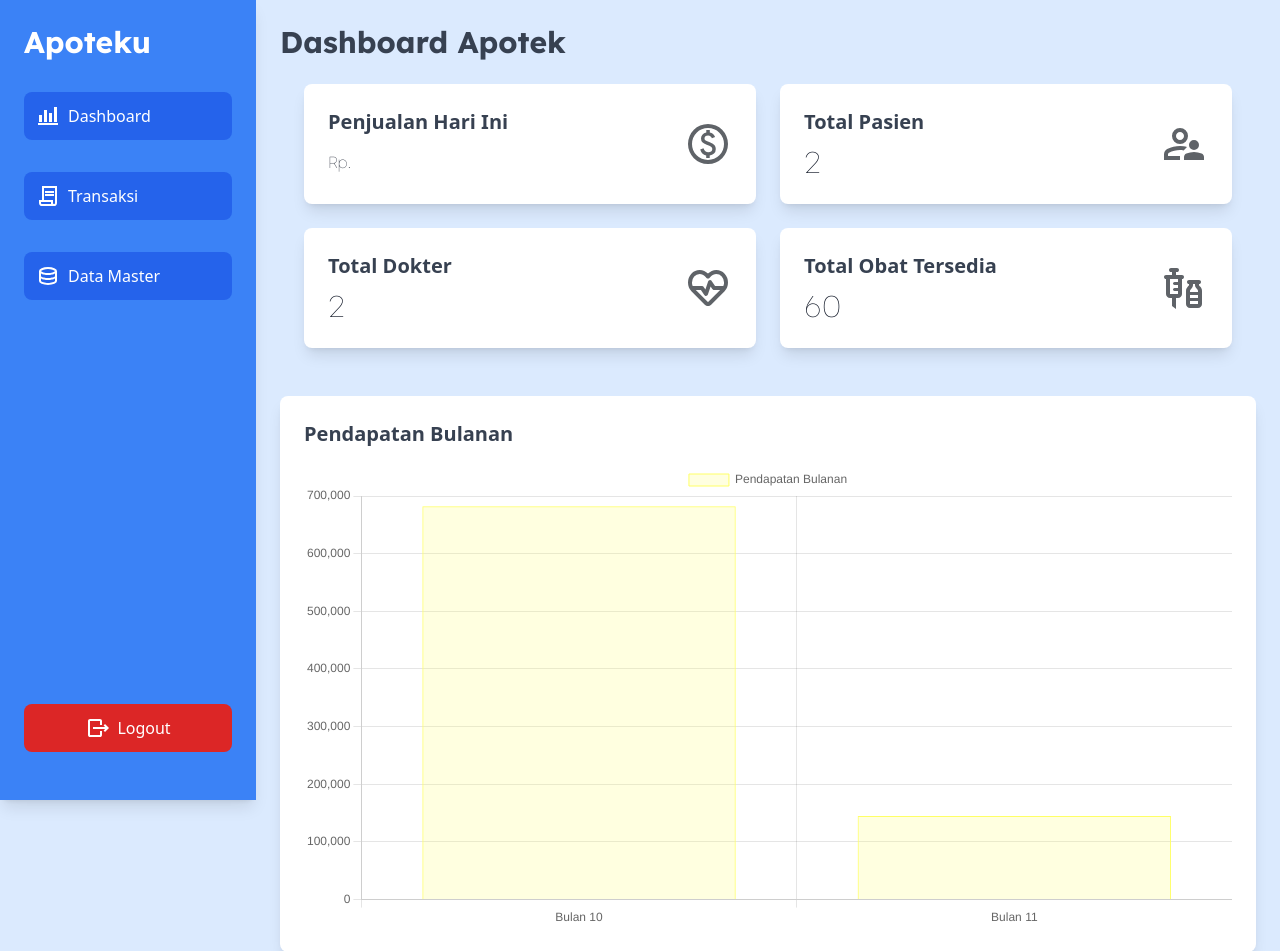
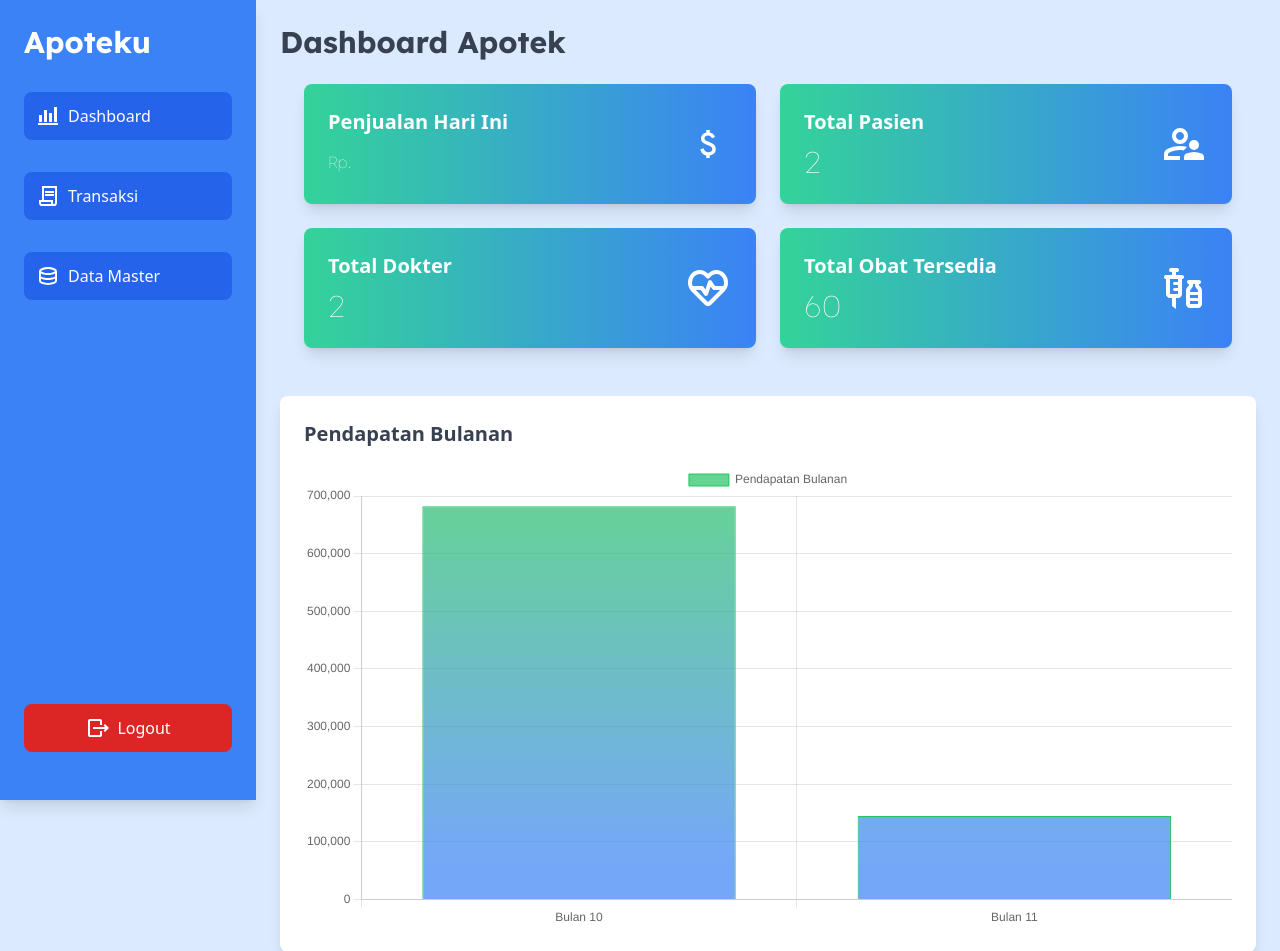
Before and after one commit to praditarif/apoteku, a PHP site: page /main.php in a window 1280 px wide. Shown: the top 951 px of the page. Run offline with PHP 8.4, Linux system fonts and the light colour scheme; data comes from the database, SQL or seed files in the repository.

Commit message:
merubah design dashboard

```diff
--- a/src/main.php
+++ b/src/main.php
@@ -61,57 +61,62 @@
 
         <!-- Cards Section -->
         <section class="container mx-auto p-6 grid grid-cols-1 md:grid-cols-2 gap-6">
-            <div class="bg-white p-6 rounded-lg shadow-lg flex items-center justify-between">
+            <div
+                class="bg-gradient-to-r from-green-400 to-blue-500 p-6 rounded-lg shadow-lg flex items-center justify-between">
                 <div>
-                    <h2 class="text-xl font-bold text-gray-700">Penjualan Hari Ini</h2>
-                    <div class="flex items-center text-3xl mt-2">
+                    <h2 class="text-xl font-bold text-white">Penjualan Hari Ini</h2>
+                    <div class="flex items-center text-3xl mt-2 text-white">
                         <p>Rp.</p>
                         <p class="ml-1"><?php echo $transaksi['total_harga']; ?></p>
                     </div>
                 </div>
                 <svg xmlns="http://www.w3.org/2000/svg" height="48px" viewBox="0 -960 960 960" width="48px"
-                    fill="#5f6368">
+                    fill="#FFFFFF">
                     <path
-                        d="M444-200h70v-50q50-9 86-39t36-89q0-42-24-77t-96-61q-60-20-83-35t-23-41q0-26 18.5-41t53.5-15q32 0 50 15.5t26 38.5l64-26q-11-35-40.5-61T516-710v-50h-70v50q-50 11-78 44t-28 74q0 47 27.5 76t86.5 50q63 23 87.5 41t24.5 47q0 33-23.5 48.5T486-314q-33 0-58.5-20.5T390-396l-66 26q14 48 43.5 77.5T444-252v52Zm36 120q-83 0-156-31.5T197-197q-54-54-85.5-127T80-480q0-83 31.5-156T197-763q54-54 127-85.5T480-880q83 0 156 31.5T763-763q54 54 85.5 127T880-480q0 83-31.5 156T763-197q-54 54-127 85.5T480-80Zm0-80q134 0 227-93t93-227q0-134-93-227t-227-93q-134 0-227 93t-93 227q0 134 93 227t227 93Zm0-320Z" />
+                        d="M444-200h70v-50q50-9 86-39t36-89q0-42-24-77t-96-61q-60-20-83-35t-23-41q0-26 18.5-41t53.5-15q32 0 50 15.5t26 38.5l64-26q-11-35-40.5-61T516-710v-50h-70v50q-50 11-78 44t-28 74q0 47 27.5 76t86.5 50q63 23 87.5 41t24.5 47q0 33-23.5 48.5T486-314q-33 0-58.5-20.5T390-396l-66 26q14 48 43.5 77.5T444-252v52Z" />
                 </svg>
             </div>
 
-            <div class="bg-white p-6 rounded-lg shadow-lg flex items-center justify-between">
+            <div
+                class="bg-gradient-to-r from-green-400 to-blue-500 p-6 rounded-lg shadow-lg flex items-center justify-between">
                 <div>
-                    <h2 class="text-xl font-bold text-gray-700">Total Pasien</h2>
-                    <p class="text-3xl mt-2"><?php echo $pasien['total_pasien']; ?></p>
+                    <h2 class="text-xl font-bold text-white">Total Pasien</h2>
+                    <p class="text-3xl mt-2 text-white"><?php echo $pasien['total_pasien']; ?></p>
                 </div>
                 <svg xmlns="http://www.w3.org/2000/svg" height="48px" viewBox="0 -960 960 960" width="48px"
-                    fill="#5f6368">
+                    fill="#FFFFFF">
                     <path
                         d="M680-360q-42 0-71-29t-29-71q0-42 29-71t71-29q42 0 71 29t29 71q0 42-29 71t-71 29ZM480-160v-56q0-24 12.5-44.5T528-290q36-15 74.5-22.5T680-320q39 0 77.5 7.5T832-290q23 9 35.5 29.5T880-216v56H480Zm-80-320q-66 0-113-47t-47-113q0-66 47-113t113-47q66 0 113 47t47 113q0 66-47 113t-113 47Zm0-160ZM80-160v-112q0-34 17-62.5t47-43.5q60-30 124.5-46T400-440q35 0 70 6t70 14l-34 34-34 34q-18-5-36-6.5t-36-1.5q-58 0-113.5 14T180-306q-10 5-15 14t-5 20v32h240v80H80Zm320-80Zm0-320q33 0 56.5-23.5T480-640q0-33-23.5-56.5T400-720q-33 0-56.5 23.5T320-640q0 33 23.5 56.5T400-560Z" />
                 </svg>
             </div>
 
-            <div class="bg-white p-6 rounded-lg shadow-lg flex items-center justify-between">
+            <div
+                class="bg-gradient-to-r from-green-400 to-blue-500 p-6 rounded-lg shadow-lg flex items-center justify-between">
                 <div>
-                    <h2 class="text-xl font-bold text-gray-700">Total Dokter</h2>
-                    <p class="text-3xl mt-2"><?php echo $dokter['total_dokter']; ?></p>
+                    <h2 class="text-xl font-bold text-white">Total Dokter</h2>
+                    <p class="text-3xl mt-2 text-white"><?php echo $dokter['total_dokter']; ?></p>
                 </div>
                 <svg xmlns="http://www.w3.org/2000/svg" height="48px" viewBox="0 -960 960 960" width="48px"
-                    fill="#5f6368">
+                    fill="#FFFFFF">
                     <path
                         d="M480-480Zm0 360q-18 0-34.5-6.5T416-146L148-415q-35-35-51.5-80T80-589q0-103 67-177t167-74q48 0 90.5 19t75.5 53q32-34 74.5-53t90.5-19q100 0 167.5 74T880-590q0 49-17 94t-51 80L543-146q-13 13-29 19.5t-34 6.5Zm40-520q10 0 19 5t14 13l68 102h166q7-17 10.5-34.5T801-590q-2-69-46-118.5T645-758q-31 0-59.5 12T536-711l-27 29q-5 6-13 9.5t-16 3.5q-8 0-16-3.5t-14-9.5l-27-29q-21-23-49-36t-60-13q-66 0-110 50.5T160-590q0 18 3 35.5t10 34.5h187q10 0 19 5t14 13l35 52 54-162q4-12 14.5-20t23.5-8Zm12 130-54 162q-4 12-15 20t-24 8q-10 0-19-5t-14-13l-68-102H236l237 237q2 2 3.5 2.5t3.5.5q2 0 3.5-.5t3.5-2.5l236-237H600q-10 0-19-5t-15-13l-34-52Z" />
                 </svg>
             </div>
 
-            <div class="bg-white p-6 rounded-lg shadow-lg flex items-center justify-between">
+            <div
+                class="bg-gradient-to-r from-green-400 to-blue-500 p-6 rounded-lg shadow-lg flex items-center justify-between">
                 <div>
-                    <h2 class="text-xl font-bold text-gray-700">Total Obat Tersedia</h2>
-                    <p class="text-3xl mt-2"><?php echo $obat['total_obat']; ?></p>
+                    <h2 class="text-xl font-bold text-white">Total Obat Tersedia</h2>
+                    <p class="text-3xl mt-2 text-white"><?php echo $obat['total_obat']; ?></p>
                 </div>
                 <svg xmlns="http://www.w3.org/2000/svg" height="48px" viewBox="0 -960 960 960" width="48px"
-                    fill="#5f6368">
+                    fill="#FFFFFF">
                     <path
                         d="m320-60-80-60v-160h-40q-33 0-56.5-23.5T120-360v-300q-17 0-28.5-11.5T80-700q0-17 11.5-28.5T120-740h120v-60h-20q-17 0-28.5-11.5T180-840q0-17 11.5-28.5T220-880h120q17 0 28.5 11.5T380-840q0 17-11.5 28.5T340-800h-20v60h120q17 0 28.5 11.5T480-700q0 17-11.5 28.5T440-660v300q0 33-23.5 56.5T360-280h-40v220ZM200-360h160v-60h-70q-12 0-21-9t-9-21q0-12 9-21t21-9h70v-60h-70q-12 0-21-9t-9-21q0-12 9-21t21-9h70v-60H200v300ZM600-80q-33 0-56.5-23.5T520-160v-260q0-29 10-48t21-33q11-14 20-22.5t9-16.5v-20q-17 0-28.5-11.5T540-600q0-17 11.5-28.5T580-640h200q17 0 28.5 11.5T820-600q0 17-11.5 28.5T780-560v20q0 8 10 18t22 24q11 14 19.5 33t8.5 45v260q0 33-23.5 56.5T760-80H600Zm0-320h160v-20q0-15-9-26t-20-24q-11-13-21-29t-10-41v-20h-40v20q0 24-9.5 40T630-471q-11 13-20.5 24.5T600-420v20Zm0 120h160v-60H600v60Zm0 120h160v-60H600v60Zm0-120h160-160Z" />
                 </svg>
             </div>
         </section>
+
 
 
 
@@ -124,6 +129,12 @@
         <!-- Script for Chart.js -->
         <script>
             var ctx = document.getElementById('pendapatanChart').getContext('2d');
+
+            // Membuat gradien warna untuk batang chart
+            var gradient = ctx.createLinearGradient(0, 0, 0, 400); // Gradien vertikal
+            gradient.addColorStop(0, 'rgba(34, 197, 94, 0.7)'); // Warna hijau muda (from-green-400)
+            gradient.addColorStop(1, 'rgba(59, 130, 246, 0.7)'); // Warna biru muda (to-blue-500)
+
             var pendapatanChart = new Chart(ctx, {
                 type: 'bar',
                 data: {
@@ -135,8 +146,8 @@
                         data: [<?php foreach ($pendapatan as $p) {
                             echo $p['total_pendapatan'] . ", ";
                         } ?>],
-                        backgroundColor: 'rgba(255, 255, 102, 0.2)', // Warna kuning muda dengan transparansi 0.2
-                        borderColor: 'rgba(255, 255, 102, 1)', // Warna kuning muda solid
+                        backgroundColor: gradient, // Menggunakan gradien sebagai background
+                        borderColor: 'rgba(34, 197, 94, 1)', // Warna hijau solid untuk border
                         borderWidth: 1
                     }]
                 },
```
